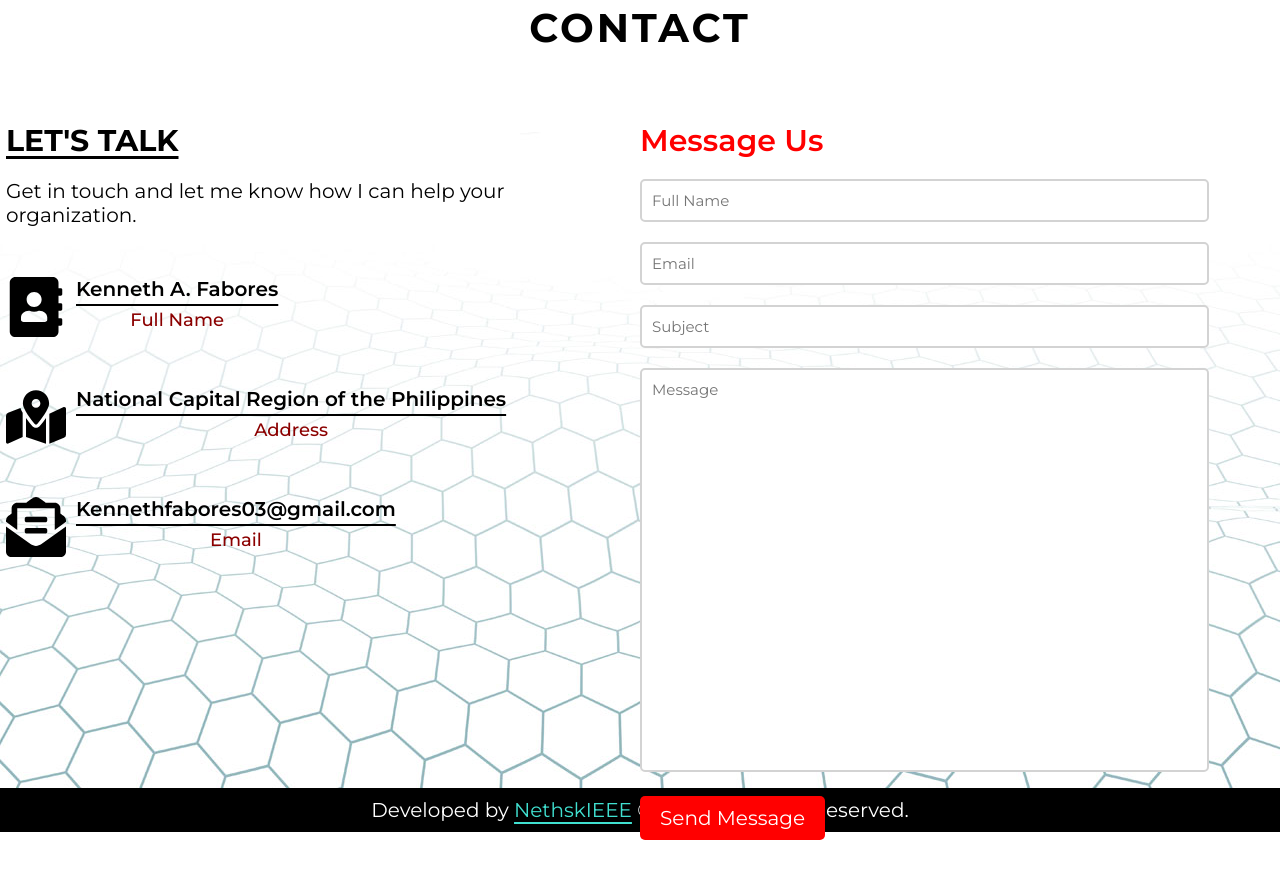
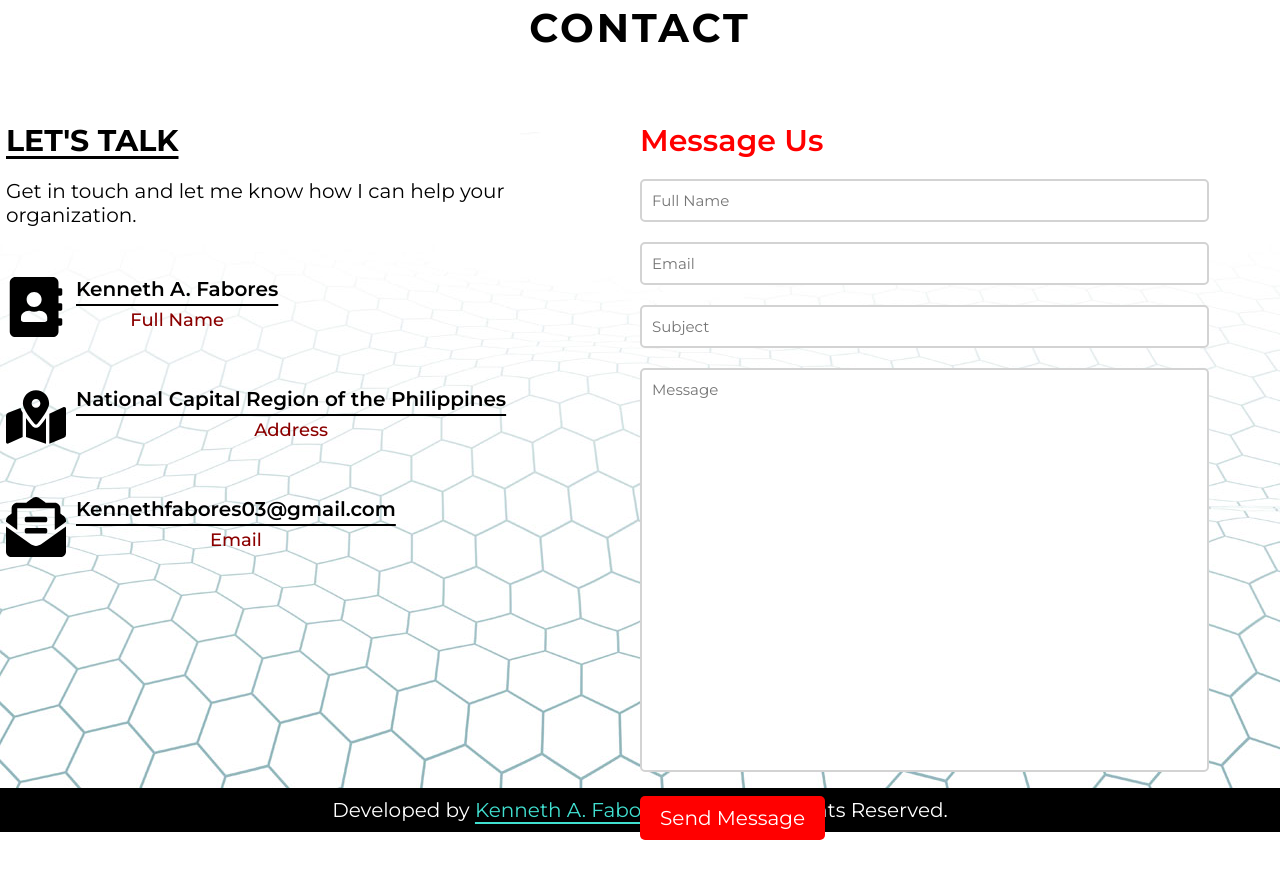
Before and after one commit to NethskiEEE1/portfolio-resume, a plain HTML site: page index.html in a window 1280 px wide. Shown: the part 3270-4148 px from the top of the page. Drawn offline with nearby package versions, Linux system fonts and the light colour scheme.

Commit message:
Update index.html

```diff
--- a/index.html
+++ b/index.html
@@ -195,6 +195,6 @@
 	</section>
 </body>
 <footer>
-	<p>Developed by <span><a href="https://www.linkedin.com/in/kenneth-fabores-7b6153206/" target="_blank">NethskIEEE</a></span> &copy; 2025 All Rights Reserved.</p>
+	<p>Developed by <span><a href="https://www.linkedin.com/in/kenneth-fabores-7b6153206/" target="_blank">Kenneth A. Fabores</a></span> &copy; 2025 All Rights Reserved.</p>
 </footer>
 </html>
```
